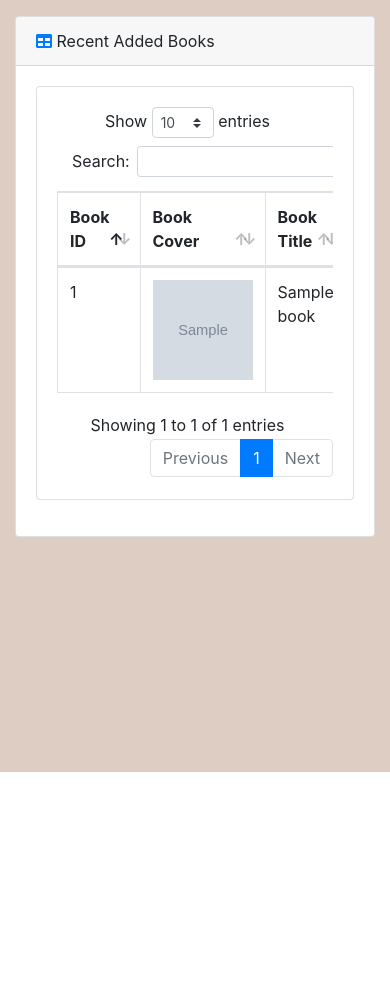
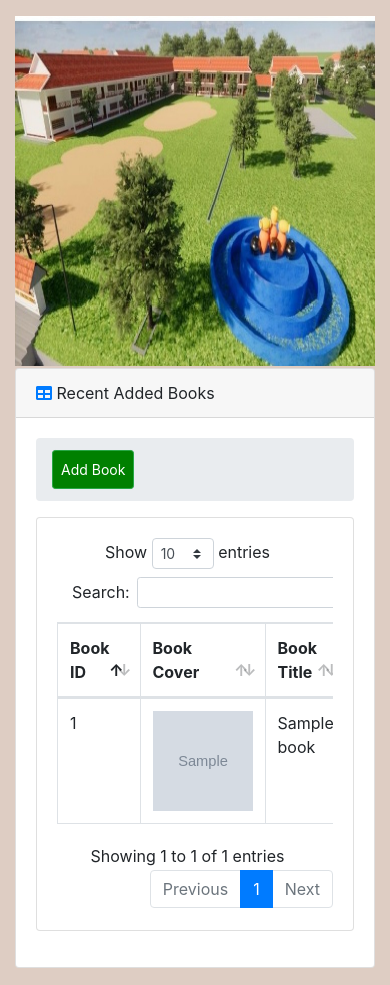
Before and after one commit to sengxingstx-dev/4cpe_anousone, a Django app: page /publisher/ in a window 390 px wide. Shown: the part 72-1057 px from the top of the page. Before the commit the page ends 844 px from the top, so only its background shows below. Run offline with Django 3.2, Linux system fonts and the light colour scheme; a user stored in the database is signed in; tables that the repository leaves empty hold one stand-in row (values such as "Sample post"); grey boxes marked "Sample" are stand-in pictures; some libraries are stand-ins or nearby versions.

Commit message:
added banner

```diff
--- a/bookstore/templates/publisher/book_list.html
+++ b/bookstore/templates/publisher/book_list.html
@@ -3,6 +3,12 @@
 
 
 {% block body %}
+<style>
+  .img-fluid {
+    width: 100%;
+    height: 350px;
+  }
+</style>
 
 <div class="container-fluid">
   <div class="row" style="padding-top: 87px">
@@ -10,6 +16,13 @@
     <div class="col-sm-1" style="color: red">
     </div>
 
+    <div class="col-sm-10">
+      <img src="{% static 'assets/images/su-banner-meg.jpg' %}" class="img-fluid" alt="Image Banner">
+    </div>
+
+    <div class="col-sm-1"></div>
+
+    <div class="col-sm-1"></div>
 
     <div class="col-sm-10">
       <div class="card mb-3">
@@ -18,14 +31,14 @@
           Recent Added Books
         </div>
         <div class="card-body">
-          <!-- <ol class="breadcrumb">
+          <ol class="breadcrumb">
             <li class="breadcrumb-item">
               <a href="#"></a>
 
               <a class="btn btn-sm btn-success" href="{% url 'uabook_form' %}"
                 style="padding: 8px; float: right; background-color: green; color: white;">Add Book</a>
             </li>
-          </ol> -->
+          </ol>
 
           {% for message in messages %}
           <div class="alert alert-{{ message.tags }} alert-dismissible" role="alert">
```
Also changed, not shown: bookstore/templates/publisher/add_book.html (+15 -16 lines), static/assets/images/su-banner-meg.jpg (added).
